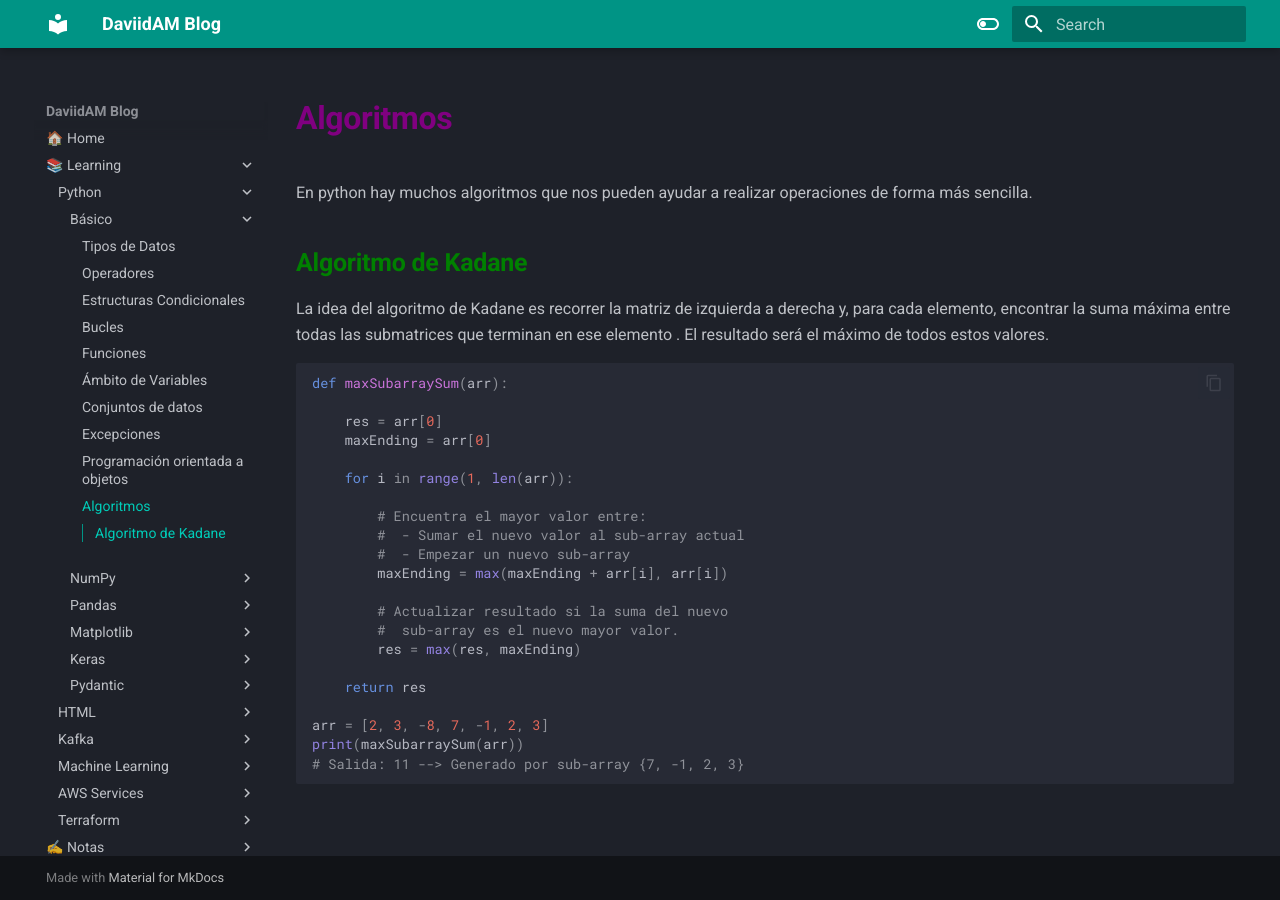
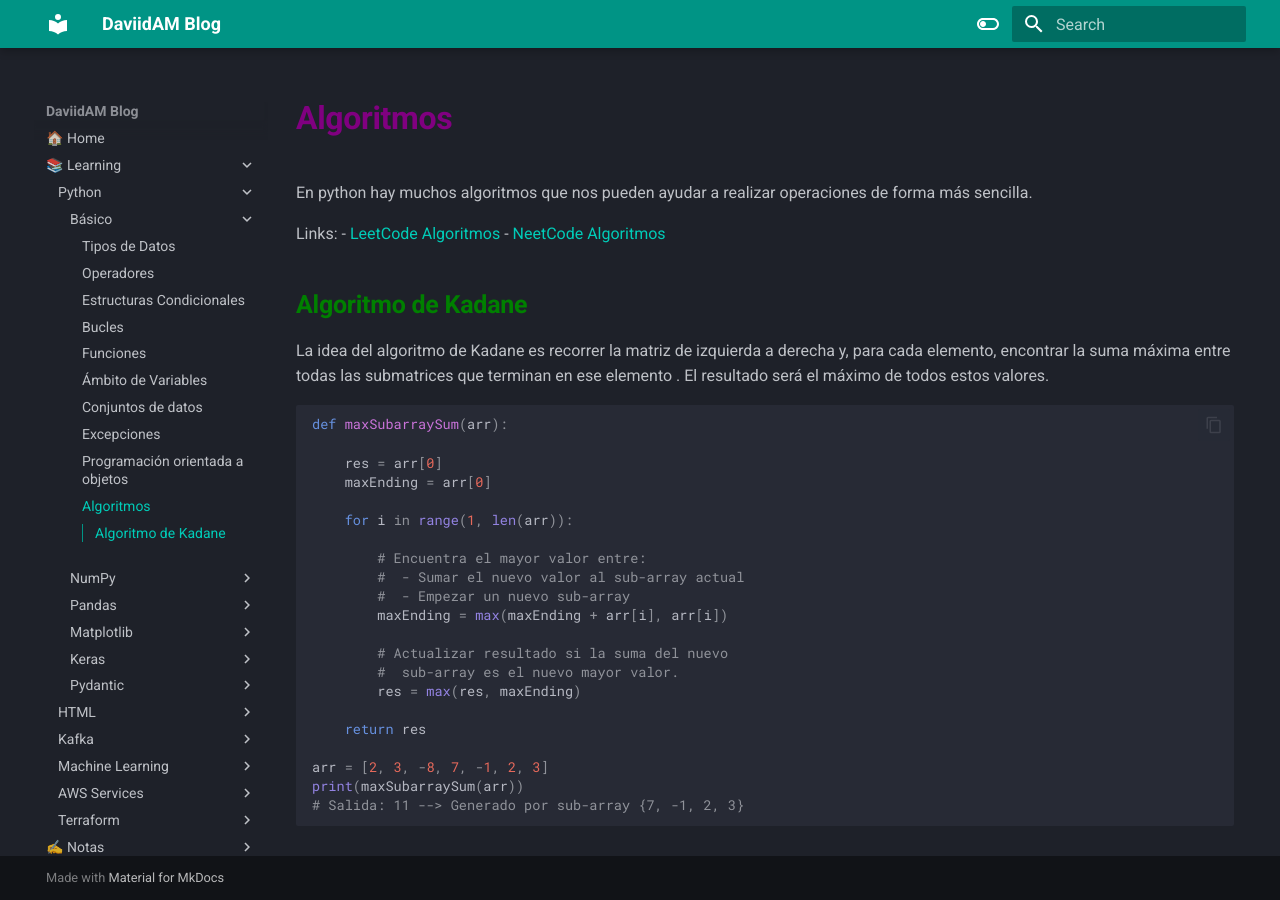
Before and after one commit to DaviidAM/Blog, an MkDocs documentation site: the page built from docs/Python/basic/12 - Algoritmos.md, in a window 1280 px wide. Built offline with MkDocs 1.6.1 and Material for MkDocs 9.7.7, drawn with Linux system fonts in a browser that asks for light colours.

Commit message:
add link to algorithm docs

```diff
--- a/docs/Python/basic/12 - Algoritmos.md
+++ b/docs/Python/basic/12 - Algoritmos.md
@@ -1,6 +1,11 @@
 # Algoritmos
 
 En python hay muchos algoritmos que nos pueden ayudar a realizar operaciones de forma más sencilla.
+
+Links:
+- [LeetCode Algoritmos](https://leetcode.com/explore/)
+- [NeetCode Algoritmos](https://neetcode.io/)
+
 
 ## Algoritmo de Kadane
 
```
